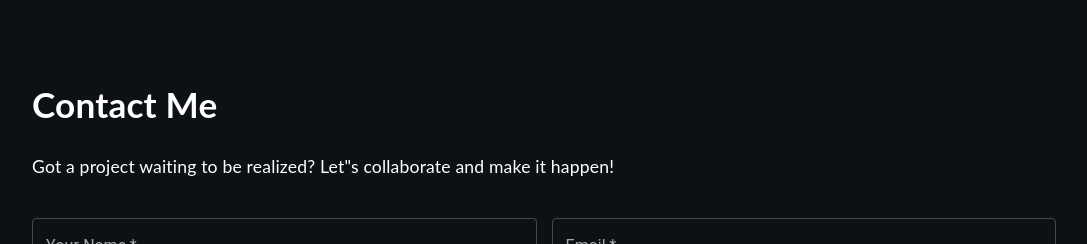
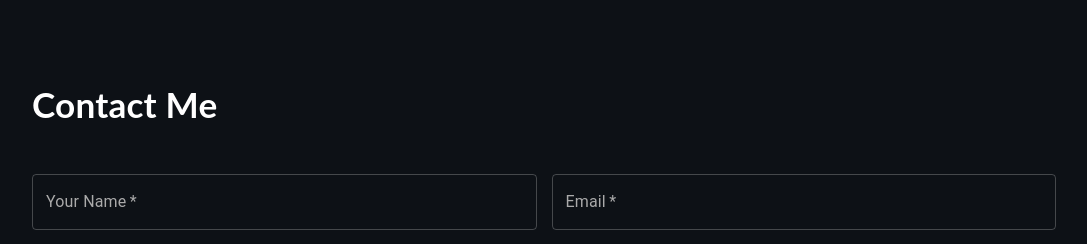
Before and after one commit to junseokhub/junseokhub.github.io, a React (Vite) app: page / in a window 1280 px wide. Shown: the part 3688-3932 px from the top of the page, without its empty margins (96-1183 px from the left). Built offline with nearby package versions, Linux system fonts and the light colour scheme.

Commit message:
Fix: contact 문구제거

```diff
--- a/src/components/Contact.tsx
+++ b/src/components/Contact.tsx
@@ -26,7 +26,7 @@ function Contact() {
       <div className="items-container">
         <div className="contact_wrapper">
           <h1>Contact Me</h1>
-          <p>Got a project waiting to be realized? Let"s collaborate and make it happen!</p>
+          {/* <p>Got a project waiting to be realized? Let"s collaborate and make it happen!</p> */}
           <Box
             ref={form}
             component="form"
```
